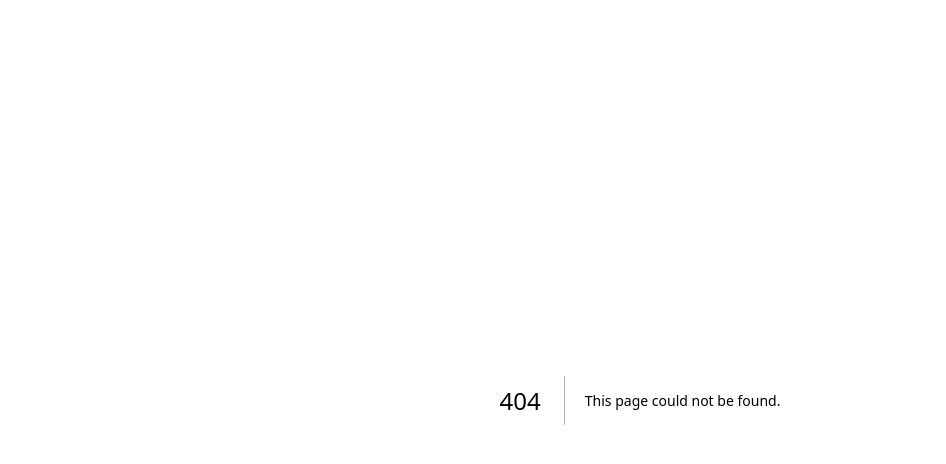
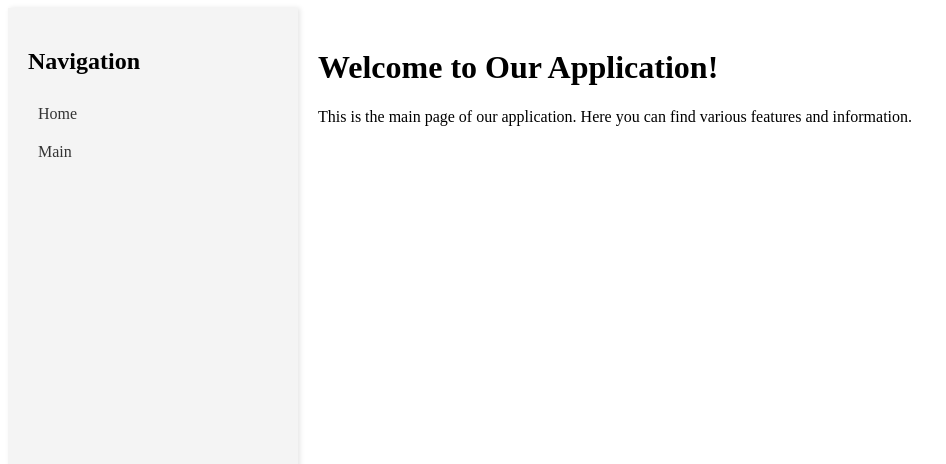
Before and after one commit to kimguny/guny-world-frontend, a Next.js app: page /main in a window 1280 px wide. Before the commit this address had no page. Shown: the top 464 px of the page, without its empty margins (0-946 px from the left). Built offline with nearby package versions, Linux system fonts and the light colour scheme.

Commit message:
✨ 사이드바 레이아웃, 404 페이지 추가

```diff
--- a/src/app/layout.tsx
+++ b/src/app/layout.tsx
@@ -1,22 +1,12 @@
-import type { Metadata } from "next";
-import { Inter } from "next/font/google";
-import "./globals.css";
+import React from "react";
+import Layout from "@/components/Layout";
 
-const inter = Inter({ subsets: ["latin"] });
-
-export const metadata: Metadata = {
-  title: "Create Next App",
-  description: "Generated by create next app",
-};
-
-export default function RootLayout({
-  children,
-}: Readonly<{
-  children: React.ReactNode;
-}>) {
+export default function RootLayout({ children }: { children: React.ReactNode }) {
   return (
     <html lang="en">
-      <body className={inter.className}>{children}</body>
+      <body>
+        <Layout>{children}</Layout>
+      </body>
     </html>
   );
 }
--- /dev/null
+++ b/src/app/main/page.tsx
@@ -0,0 +1,12 @@
+import React from "react";
+
+const MainPage: React.FC = () => {
+  return (
+    <div>
+      <h1>Welcome to Our Application!</h1>
+      <p>This is the main page of our application. Here you can find various features and information.</p>
+    </div>
+  );
+};
+
+export default MainPage;
--- a/src/app/page.tsx
+++ /dev/null
@@ -1,113 +0,0 @@
-import Image from "next/image";
-
-export default function Home() {
-  return (
-    <main className="flex min-h-screen flex-col items-center justify-between p-24">
-      <div className="z-10 w-full max-w-5xl items-center justify-between font-mono text-sm lg:flex">
-        <p className="fixed left-0 top-0 flex w-full justify-center border-b border-gray-300 bg-gradient-to-b from-zinc-200 pb-6 pt-8 backdrop-blur-2xl dark:border-neutral-800 dark:bg-zinc-800/30 dark:from-inherit lg:static lg:w-auto  lg:rounded-xl lg:border lg:bg-gray-200 lg:p-4 lg:dark:bg-zinc-800/30">
-          Get started by editing&nbsp;
-          <code className="font-mono font-bold">src/app/page.tsx</code>
-        </p>
-        <div className="fixed bottom-0 left-0 flex h-48 w-full items-end justify-center bg-gradient-to-t from-white via-white dark:from-black dark:via-black lg:static lg:size-auto lg:bg-none">
-          <a
-            className="pointer-events-none flex place-items-center gap-2 p-8 lg:pointer-events-auto lg:p-0"
-            href="https://vercel.com?utm_source=create-next-app&utm_medium=appdir-template&utm_campaign=create-next-app"
-            target="_blank"
-            rel="noopener noreferrer"
-          >
-            By{" "}
-            <Image
-              src="/vercel.svg"
-              alt="Vercel Logo"
-              className="dark:invert"
-              width={100}
-              height={24}
-              priority
-            />
-          </a>
-        </div>
-      </div>
-
-      <div className="relative z-[-1] flex place-items-center before:absolute before:h-[300px] before:w-full before:-translate-x-1/2 before:rounded-full before:bg-gradient-radial before:from-white before:to-transparent before:blur-2xl before:content-[''] after:absolute after:-z-20 after:h-[180px] after:w-full after:translate-x-1/3 after:bg-gradient-conic after:from-sky-200 after:via-blue-200 after:blur-2xl after:content-[''] before:dark:bg-gradient-to-br before:dark:from-transparent before:dark:to-blue-700 before:dark:opacity-10 after:dark:from-sky-900 after:dark:via-[#0141ff] after:dark:opacity-40 sm:before:w-[480px] sm:after:w-[240px] before:lg:h-[360px]">
-        <Image
-          className="relative dark:drop-shadow-[0_0_0.3rem_#ffffff70] dark:invert"
-          src="/next.svg"
-          alt="Next.js Logo"
-          width={180}
-          height={37}
-          priority
-        />
-      </div>
-
-      <div className="mb-32 grid text-center lg:mb-0 lg:w-full lg:max-w-5xl lg:grid-cols-4 lg:text-left">
-        <a
-          href="https://nextjs.org/docs?utm_source=create-next-app&utm_medium=appdir-template&utm_campaign=create-next-app"
-          className="group rounded-lg border border-transparent px-5 py-4 transition-colors hover:border-gray-300 hover:bg-gray-100 hover:dark:border-neutral-700 hover:dark:bg-neutral-800/30"
-          target="_blank"
-          rel="noopener noreferrer"
-        >
-          <h2 className="mb-3 text-2xl font-semibold">
-            Docs{" "}
-            <span className="inline-block transition-transform group-hover:translate-x-1 motion-reduce:transform-none">
-              -&gt;
-            </span>
-          </h2>
-          <p className="m-0 max-w-[30ch] text-sm opacity-50">
-            Find in-depth information about Next.js features and API.
-          </p>
-        </a>
-
-        <a
-          href="https://nextjs.org/learn?utm_source=create-next-app&utm_medium=appdir-template-tw&utm_campaign=create-next-app"
-          className="group rounded-lg border border-transparent px-5 py-4 transition-colors hover:border-gray-300 hover:bg-gray-100 hover:dark:border-neutral-700 hover:dark:bg-neutral-800/30"
-          target="_blank"
-          rel="noopener noreferrer"
-        >
-          <h2 className="mb-3 text-2xl font-semibold">
-            Learn{" "}
-            <span className="inline-block transition-transform group-hover:translate-x-1 motion-reduce:transform-none">
-              -&gt;
-            </span>
-          </h2>
-          <p className="m-0 max-w-[30ch] text-sm opacity-50">
-            Learn about Next.js in an interactive course with&nbsp;quizzes!
-          </p>
-        </a>
-
-        <a
-          href="https://vercel.com/templates?framework=next.js&utm_source=create-next-app&utm_medium=appdir-template&utm_campaign=create-next-app"
-          className="group rounded-lg border border-transparent px-5 py-4 transition-colors hover:border-gray-300 hover:bg-gray-100 hover:dark:border-neutral-700 hover:dark:bg-neutral-800/30"
-          target="_blank"
-          rel="noopener noreferrer"
-        >
-          <h2 className="mb-3 text-2xl font-semibold">
-            Templates{" "}
-            <span className="inline-block transition-transform group-hover:translate-x-1 motion-reduce:transform-none">
-              -&gt;
-            </span>
-          </h2>
-          <p className="m-0 max-w-[30ch] text-sm opacity-50">
-            Explore starter templates for Next.js.
-          </p>
-        </a>
-
-        <a
-          href="https://vercel.com/new?utm_source=create-next-app&utm_medium=appdir-template&utm_campaign=create-next-app"
-          className="group rounded-lg border border-transparent px-5 py-4 transition-colors hover:border-gray-300 hover:bg-gray-100 hover:dark:border-neutral-700 hover:dark:bg-neutral-800/30"
-          target="_blank"
-          rel="noopener noreferrer"
-        >
-          <h2 className="mb-3 text-2xl font-semibold">
-            Deploy{" "}
-            <span className="inline-block transition-transform group-hover:translate-x-1 motion-reduce:transform-none">
-              -&gt;
-            </span>
-          </h2>
-          <p className="m-0 max-w-[30ch] text-balance text-sm opacity-50">
-            Instantly deploy your Next.js site to a shareable URL with Vercel.
-          </p>
-        </a>
-      </div>
-    </main>
-  );
-}
--- /dev/null
+++ b/src/components/Layout/Sidebar.module.css
@@ -0,0 +1,24 @@
+.sidebar {
+  width: 250px;
+  height: 100vh;
+  background-color: #f4f4f4;
+  padding: 20px;
+  box-shadow: 2px 0 5px rgba(0, 0, 0, 0.1);
+}
+
+.navList {
+  list-style: none;
+  padding: 0;
+  margin: 0;
+}
+
+.navList li a {
+  display: block;
+  padding: 10px;
+  color: #333;
+  text-decoration: none;
+}
+
+.navList li a:hover {
+  background-color: #ddd;
+}
--- /dev/null
+++ b/src/components/Layout/Sidebar.tsx
@@ -0,0 +1,20 @@
+import React from "react";
+import styles from "./Sidebar.module.css";
+
+const Sidebar: React.FC = () => {
+  return (
+    <div className={styles.sidebar}>
+      <h2>Navigation</h2>
+      <ul className={styles.navList}>
+        <li>
+          <a href="/">Home</a>
+        </li>
+        <li>
+          <a href="/main">Main</a>
+        </li>
+      </ul>
+    </div>
+  );
+};
+
+export default Sidebar;
--- /dev/null
+++ b/src/components/Layout/index.css
@@ -0,0 +1,10 @@
+.layout {
+  display: flex;
+  height: 100vh;
+}
+
+.content {
+  flex-grow: 1;
+  padding: 20px;
+  overflow-y: auto;
+}
--- /dev/null
+++ b/src/components/Layout/index.tsx
@@ -0,0 +1,12 @@
+import React from "react";
+import Sidebar from "./Sidebar";
+import "./index.css";
+
+export default function Layout({ children }: { children: React.ReactNode }) {
+  return (
+    <div className="layout">
+      <Sidebar />
+      <div className="content">{children}</div>
+    </div>
+  );
+}
```
Also changed, not shown: src/app/not-found.tsx (added, +13 -0 lines).
